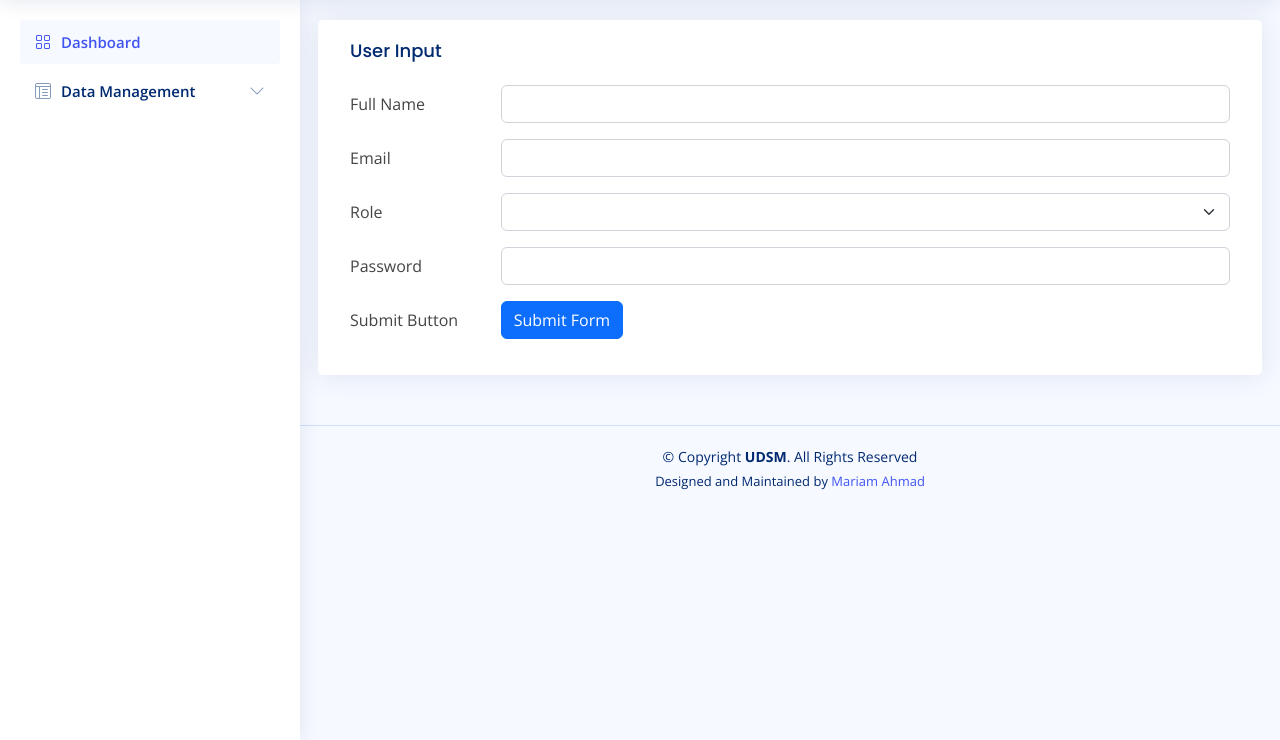
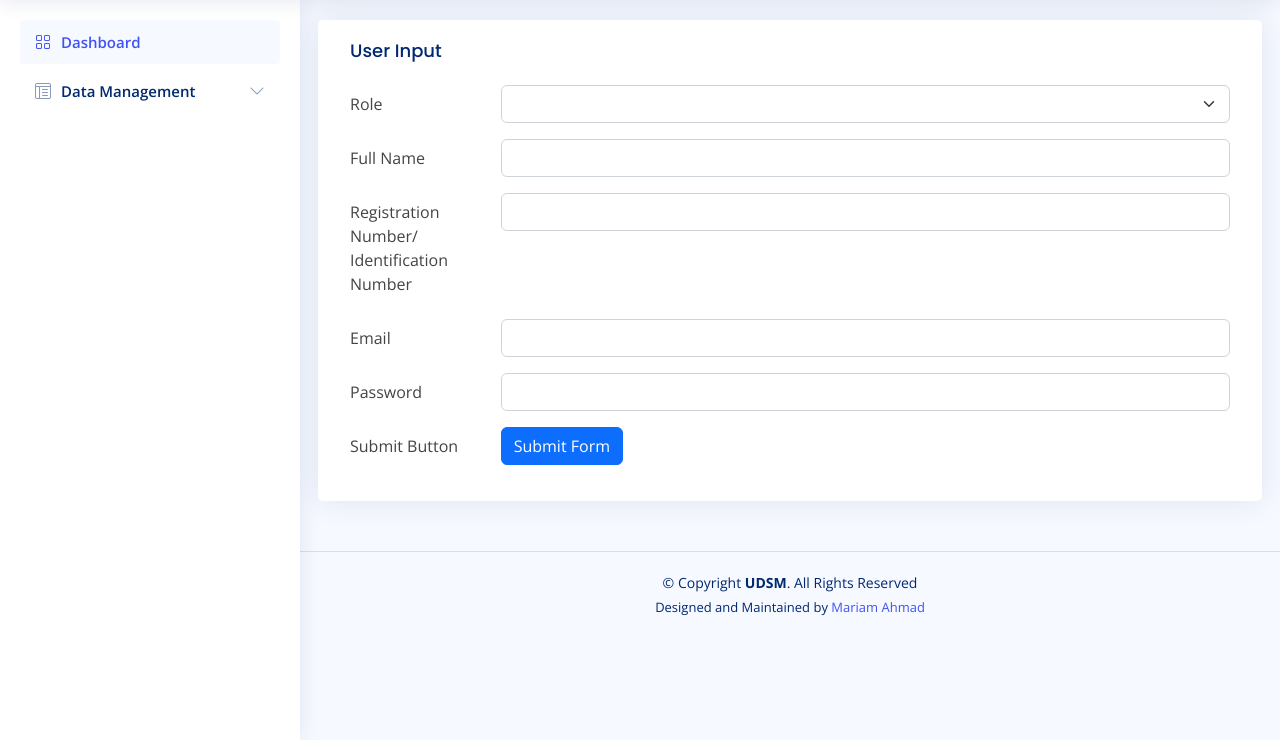
Before and after one commit to kwayummari/graduate_online_clearance_system, a PHP site: page /modules/admin/add-user.php in a window 1280 px wide. Shown: the part 60-800 px from the top of the page. Run offline with PHP 8.4, Linux system fonts and the light colour scheme; a user stored in the database is signed in; data comes from the database, SQL or seed files in the repository; some libraries are stand-ins or nearby versions.

Commit message:
fixed roles

```diff
--- a/modules/admin/add-user.php
+++ b/modules/admin/add-user.php
@@ -14,19 +14,7 @@ include '../../api/dashboard.php';
             <div class="card-body">
               <h5 class="card-title">User Input<span style="color: green; margin-left: 6cm;"><b><?php include('submit-user.php'); ?></b></span> </h5>
               <form method="POST">
-                <div class="row mb-3">
-                  <label for="inputText" class="col-sm-2 col-form-label">Full Name</label>
-                  <div class="col-sm-10">
-                    <input type="text" class="form-control" name="fname" required>
-                  </div>
-                </div>
-                <div class="row mb-3">
-                  <label for="inputText" class="col-sm-2 col-form-label">Email</label>
-                  <div class="col-sm-10">
-                    <input type="email" class="form-control" name="email" required>
-                  </div>
-                </div>
-                <div class="row mb-3">
+              <div class="row mb-3">
                   <label class="col-sm-2 col-form-label">Role</label>
                   <div class="col-sm-10">
                     <select class="form-select" aria-label="Default select example" name="role" required>
@@ -45,6 +33,24 @@ include '../../api/dashboard.php';
                       <option value='12'>LOAN BOARD/STUDENT FINANCE UNIT(SFU)</option>
 
                     </select>
+                  </div>
+                </div>
+                <div class="row mb-3">
+                  <label for="inputText" class="col-sm-2 col-form-label">Full Name</label>
+                  <div class="col-sm-10">
+                    <input type="text" class="form-control" name="fname" required>
+                  </div>
+                </div>
+                <div class="row mb-3">
+                  <label for="inputText" class="col-sm-2 col-form-label">Registration Number/ Identification Number</label>
+                  <div class="col-sm-10">
+                    <input type="text" class="form-control" name="id_number" required>
+                  </div>
+                </div>
+                <div class="row mb-3">
+                  <label for="inputText" class="col-sm-2 col-form-label">Email</label>
+                  <div class="col-sm-10">
+                    <input type="email" class="form-control" name="email" required>
                   </div>
                 </div>
                 <div class="row mb-3">
```
